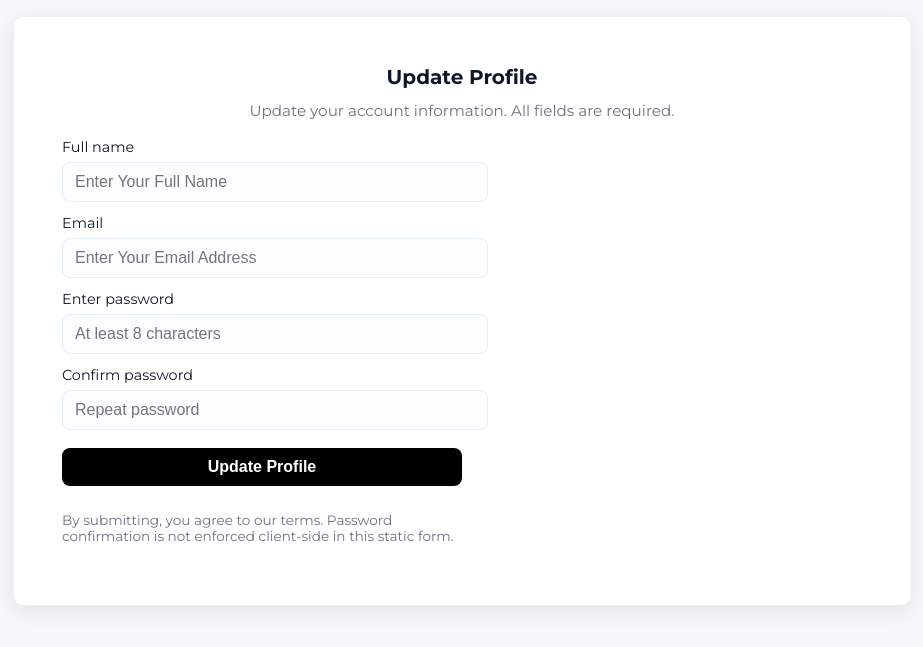
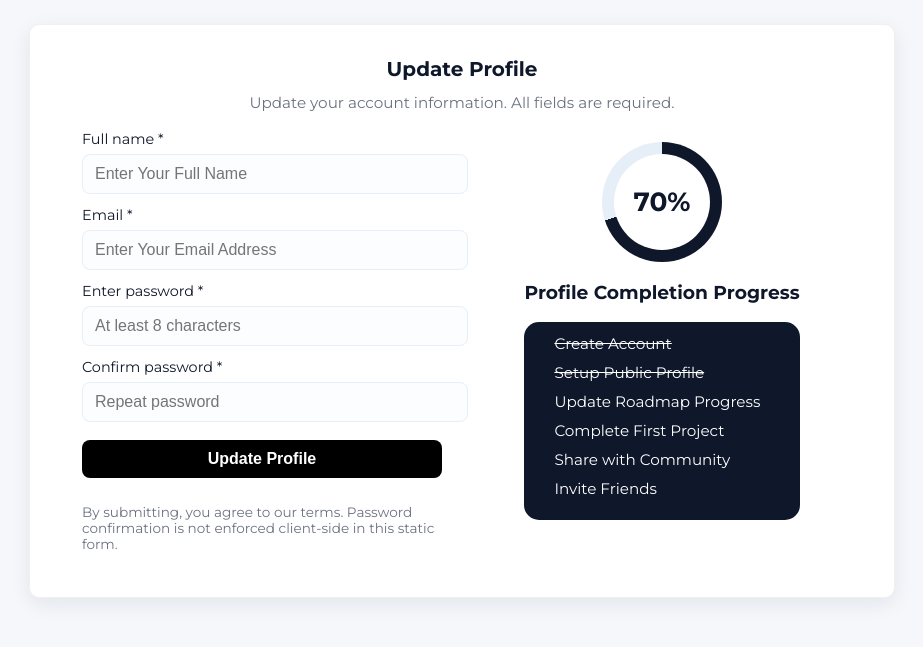
Before and after one commit to Ryan-carrot/accessible-form-ui, a plain HTML site: page index.html in a window 1280 px wide. Shown: the part 113-760 px from the top of the page, without its empty margins (178-1101 px from the left). Drawn offline with Linux system fonts and the light colour scheme; a web font is replaced by a local one.

Commit message:
Remove descriptions, update HTML structure, remove unnecessary HTML, add progress section

```diff
--- a/index.html
+++ b/index.html
@@ -15,11 +15,12 @@
         <h1 id="form-title">Update Profile</h1>
         <p class="lead">Update your account information. All fields are required.</p>
 
+        <div class="form-wrapper">
             <div class="field-container">
                 <form action="/profile/update" method="post" novalidate>
                 <!-- Full name -->
                 <div class="full-name">
-                <label for="full-name">Full name</label>
+                    <label for="full-name">Full name *</label>
                     <input id="full-name"
                         name="full_name"
                         type="text"
@@ -31,7 +32,7 @@
 
                 <!-- Email -->
                 <div class="email">
-                <label for="email">Email</label>
+                    <label for="email">Email *</label>
                     <input id="email"
                         name="email"
                         type="email"
@@ -43,7 +44,7 @@
 
                 <!-- Passwords-->
                     <div class="enter-password">
-                <label for="password">Enter password</label>
+                    <label for="password">Enter password *</label>
                     <input id="password"
                             name="password"
                             type="password"
@@ -56,7 +57,7 @@
                     </div>
 
                     <div class="confirm-password">
-                <label for="confirm-password">Confirm password</label>
+                    <label for="confirm-password">Confirm password *</label>
                     <input id="confirm-password"
                             name="confirm_password"
                             type="password"
@@ -67,18 +68,31 @@
                             aria-required="true"
                             aria-describedby="confirm-hint" />
                     </div>
-
-            <!-- Accessible area for server-side or JS validation messages -->
-            <div aria-live="polite" aria-atomic="true" class="sr-only" id="validation-messages">
-                <!-- Validation messages (e.g. "Passwords do not match") can be placed here by server or JS -->
-            </div>
-
                 <div class="actions">
                     <button type="submit">Update Profile</button>
                 </div>
-
                 <p class="note">By submitting, you agree to our terms. Password confirmation is not enforced client-side in this static form.</p>
                 </form>
+            </div>
+
+            <div class="prog-container">
+                <div class="circular-progress" role="progressbar" aria-valuemin="0" aria-valuemax="100" aria-valuenow="70" data-percentage="70" style="--percentage:70; --size:120px;" tabindex="0">
+                    <div class="progress-center">
+                        <span class="percentage">70%</span>
+                    </div>
+                </div>
+                <div class="progress-details">
+                    <h3 class="progress">Profile Completion Progress</h3>
+                    <ul class="progress-list">
+                        <li>Create Account</li>
+                        <li>Setup Public Profile</li>
+                        <li>Update Roadmap Progress</li>
+                        <li>Complete First Project</li>
+                        <li>Share with Community</li>
+                        <li>Invite Friends</li>
+                    </ul>
+                </div>
+            </div>
         </div>
     </main>
 </body>
--- a/styles.css
+++ b/styles.css
@@ -1,3 +1,4 @@
+/* variables */
 :root {
     --bg:#f5f7fb;
     --card:#fff;
@@ -5,8 +6,14 @@
     --muted:#6b7280;
     --err:#dc2626;
     --radius: 10px;
+    --size: 120px;
+    --percentage: 70;
+    --ring-color: #0f172a;
+    --track-color: #e6eef8;
+    --inner-bg: var(--card);
 }
 
+/* Global Styles */
 body {
     font-family: 'Google Sans', 'Montserrat', 'roboto', 'TikTok Sans', sans-serif;
     background: var(--bg);
@@ -19,19 +26,26 @@ body {
     color: #0f172a;
 }
 
+/* Entire form card */
 .card {
     background: var(--card);
     border-radius: var(--radius);
-    padding: 3rem;
     width: 100%;
+    padding: 2rem;
     max-width: 800px;
     box-shadow: 0 6px 20px rgba(15,23,42,0.08);
     border: 1px solid rgba(2,6,23,0.06);
 }
 
-.field-container {
+/* Inner content wrapper */
+.form-wrapper {
     display: grid;
     grid-template-columns: 1fr 1fr;
+}
+
+/* Left column with fields */
+.field-container {
+    padding: 0 20px;
 }
 
 #form-title, .lead {
@@ -71,6 +85,7 @@ input[type="password"] {
     font-size: 1rem;
     outline: none;
     transition: box-shadow .15s, transform .12s;
+
 }
 
 input:focus {
@@ -128,3 +143,66 @@ button:focus {
     color: var(--err);
     font-size: 0.88rem;
 }
+
+/* Circular progress component */
+.prog-container {
+    display: flex;
+    flex-direction: column;
+    align-items: center;
+    padding: 12px 0;
+}
+
+.circular-progress {
+    width: var(--size);
+    height: var(--size);
+    border-radius: 50%;
+    display: grid;
+    place-items: center;
+    position: relative;
+    background: conic-gradient(var(--ring-color) 0deg calc(var(--percentage) * 3.6deg), var(--track-color) calc(var(--percentage) * 3.6deg) 360deg);
+    transition: background 240ms ease, box-shadow 120ms ease, transform 120ms ease;
+}
+
+.circular-progress::before {
+    content: '';
+    position: absolute;
+    inset: 12px;
+    background: var(--inner-bg);
+    border-radius: 50%;
+    z-index: 1;
+}
+
+.progress-center {
+    position: relative;
+    z-index: 2;
+    display:flex;
+    align-items: center;
+    justify-content: center;
+    width: calc(var(--size) - 26px);
+    height: calc(var(--size) - 26px);
+    border-radius: 50%;
+}
+
+.percentage {
+    font-weight: 700;
+    color: var(--ring-color);
+    font-size: calc(var(--size) * 0.22);
+}
+
+/* Progress details */
+.progress-list {
+    background-color: var(--ring-color);
+    color: var(--card);
+    list-style: none;
+    padding: 12px 30px;
+    border-radius: 15px;
+}
+
+.progress-list li {
+    margin-bottom: 10px;
+    font-size: 0.95rem;
+}
+
+.progress-list li:nth-child(-n+2) {
+    text-decoration: line-through;
+}
```
Lines whose indentation alone changed are shown as unchanged.
